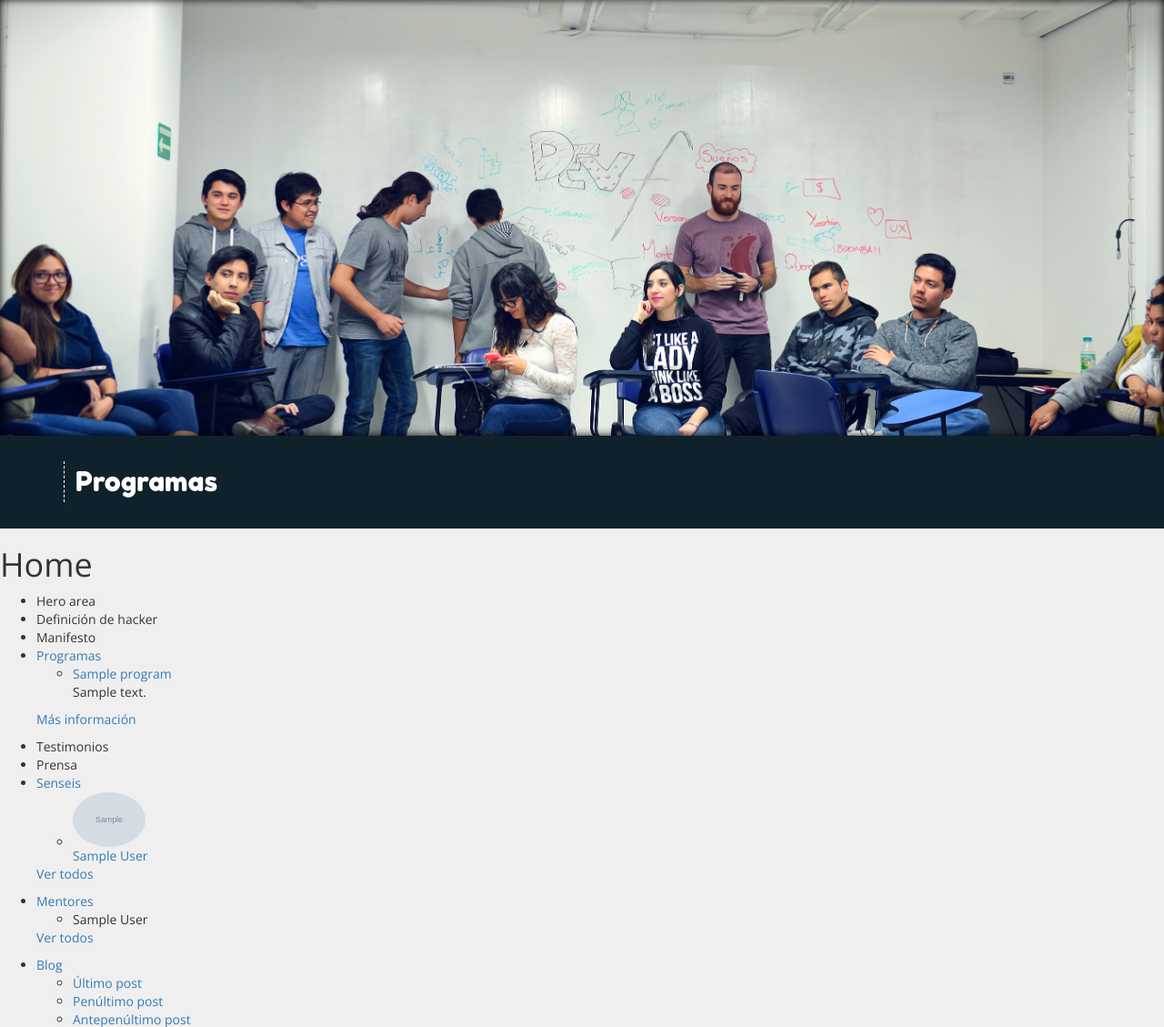
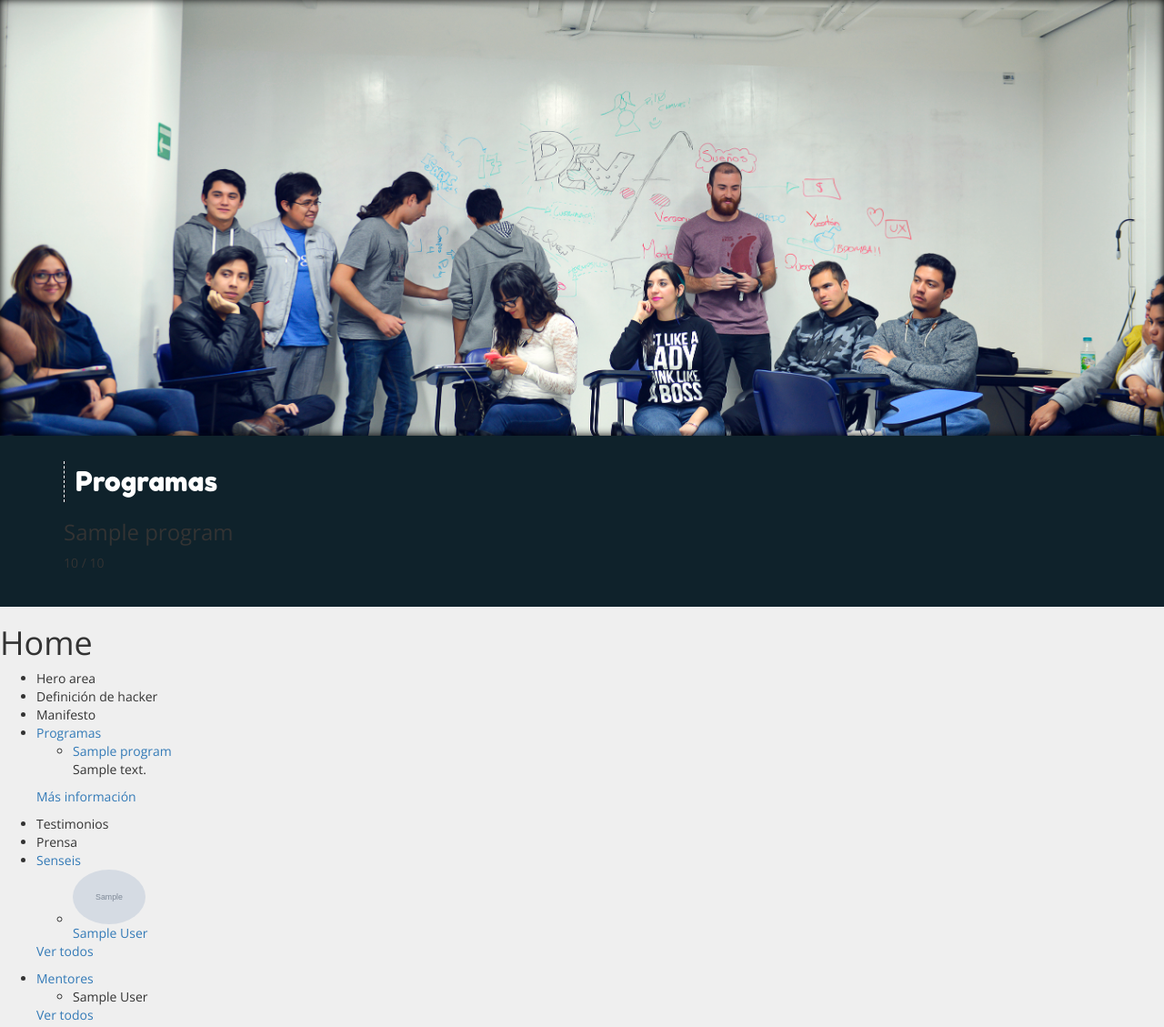
Before and after one commit to devfmx/web, a Django app: template templates/home/home.html in a window 1280 px wide. Shown: the part 1886-3015 px from the top of the page at 91% size. Run offline with Django 3.2, Linux system fonts and the light colour scheme; the template is opened without the code that fills it: most values are stand-ins (such as "Sample title", 1, 10 or a date in 2020); grey boxes marked "Sample" are stand-in pictures; some libraries are stand-ins or nearby versions.

Commit message:
integer price

```diff
--- a/programs/models.py
+++ b/programs/models.py
@@ -18,8 +18,8 @@ class Program(models.Model):
     """Porgram Model."""
 
     name = models.CharField(max_length=255)
-    old_price = models.FloatField(default=0.0)
-    actual_price = models.FloatField(default=0.0)
+    old_price = models.IntegerField(default=0)
+    actual_price = models.IntegerField(default=0)
     requirements = models.TextField(default='', null=True)
     logo = models.ImageField(upload_to='program_images', null=True)
     slug = models.SlugField(max_length=200, unique=True)
--- a/templates/home/programs.html
+++ b/templates/home/programs.html
@@ -8,15 +8,17 @@
             </div>
         </div>
         <div class="row">
-            <div class="devf-program-box col-md-4 col-sm-12">
-
-            </div>
-            <div class="devf-program-box col-md-4 col-sm-12">
-
-            </div>
-            <div class="devf-program-box col-md-4 col-sm-12">
-
-            </div>
+            {% for program in programs %}
+                <div class="devf-program-box col-md-4 col-sm-12">
+                    <div class="dev-program-header">
+                        <h3>{{ program.name }}</h3>
+                        <p>
+                            <span class="devf-old-price">{{program.old_price}}</span> /
+                            <span class="devf-actual-price">{{program.actual_price}}</span>
+                        </p>
+                    </div>
+                </div>
+            {% endfor %}
         </div>
     </div>
 </section>
```
Also changed, not shown: programs/migrations/0004_auto_20150704_2330.py (added).
